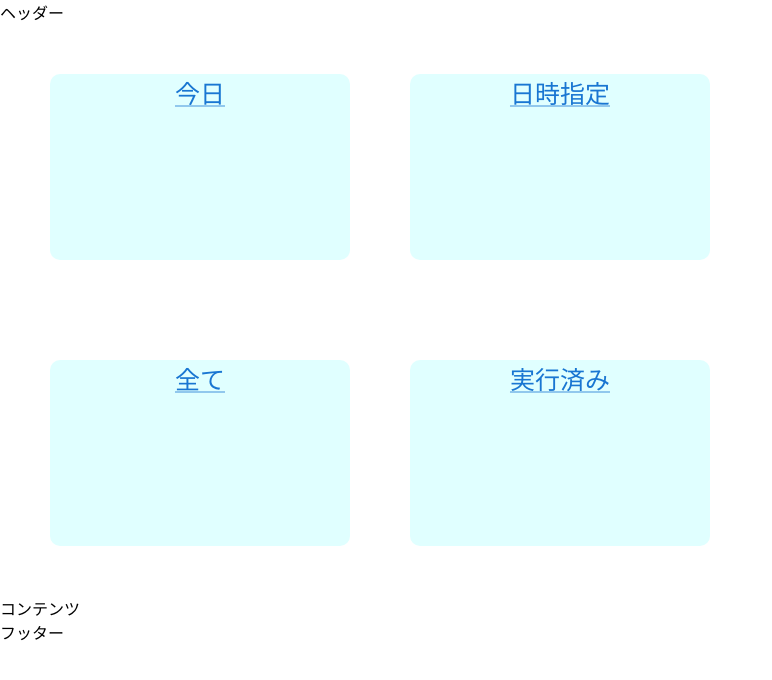
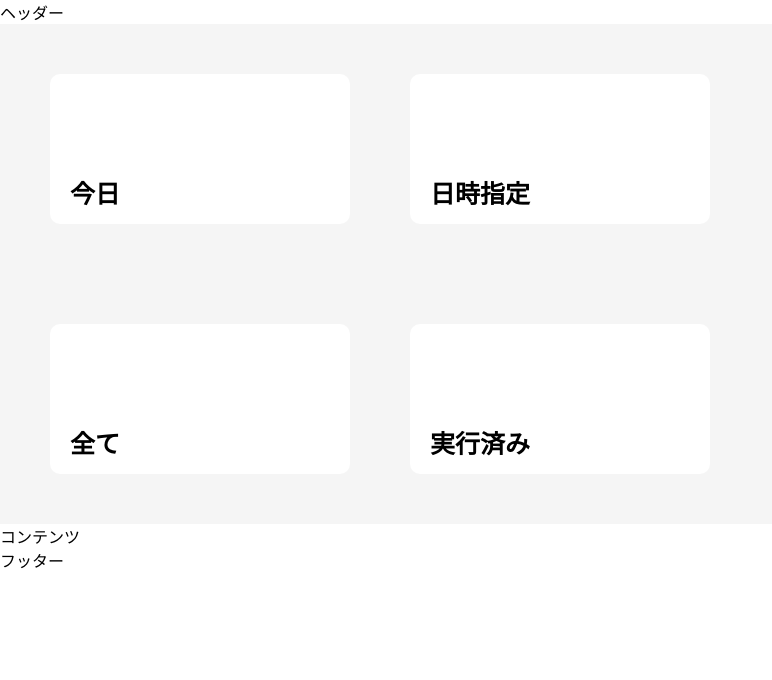
Before and after one commit to yusei00nagai/app-work, a React (Create React App) app: page / in a window 1280 px wide. Shown: the top 680 px of the page, without its empty margins (0-772 px from the left). Built offline with nearby package versions, Linux system fonts and the light colour scheme.

Commit message:
メインヴィジュアルほぼ完成

```diff
--- a/src/modules/top/Mainvisual.tsx
+++ b/src/modules/top/Mainvisual.tsx
@@ -4,12 +4,20 @@ export const Mainvisual = () => {
   return (
     <Box className="Mainvisual" sx={sx}>
       <Box className="Box1">
-        <Link href="#" className="Box">今日</Link>
-        <Link href="#" className="Box">日時指定</Link>
+        <Link href="/today" className="Link">
+          <Box className="Box">今日</Box>
+        </Link>
+        <Link href="/date" className="Link">
+          <Box className="Box">日時指定</Box>
+        </Link>
       </Box>
       <Box className="Box2">
-        <Link href="#" className="Box">全て</Link>
-        <Link href="#" className="Box">実行済み</Link>
+        <Link href="all" className="Link">
+          <Box className="Box">全て</Box>
+        </Link>
+        <Link href="end" className="Link">
+          <Box className="Box">実行済み</Box>
+        </Link>
       </Box>
     </Box>
   );
@@ -18,6 +26,7 @@ export const Mainvisual = () => {
 const sx: SxProps<Theme> = {
   "&.Mainvisual" : {
     width: "100%",
+    backgroundColor: "#f5f5f5"
   },
   ".Box1" : {
     display: "flex",
@@ -35,26 +44,30 @@ const sx: SxProps<Theme> = {
       xs: "10px",
     },
   },
-  ".Box" : {
+  ".Link" : {
     width: "300px",
-    backgroundColor: "#e0ffff",
-    paddingBottom: {
+    height: {
       md: "150px",
-      xs: "80px",
+      xs: "90px",
     },
+    backgroundColor: "#fff",
+    color: "#000",
+    fontWeight: "600",
+    textDecoration: "none",
     margin: {
       md: "30px",
-      xs: "10px",
+      xs: "10px ",
     },
     display: "flex",
-    justifyContent :"center",
-    alignItems: "center",
-    // textAlign: "center",
-    // verticalAlign: "middle",
+    justifyContent :"left",
+    alignItems: "end",
     borderRadius: "10px",
     fontSize: {
       md: "25px",
       xs: "15px",
     },
-  }
+  },
+  ".Box" : {
+    margin: "0 0 14px 20px",
+  },
 };
```
